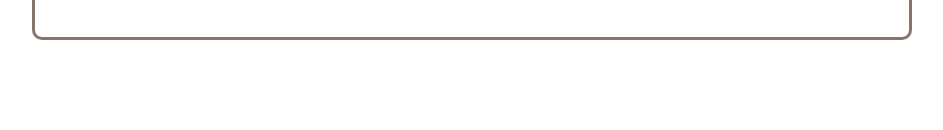
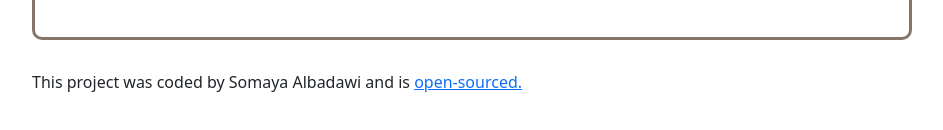
Before and after one commit to SomayaAl/react-dictionary-project, a React (Create React App) app: page / in a window 1280 px wide. Shown: the part 568-698 px from the top of the page, without its empty margins (168-1111 px from the left). Built offline with nearby package versions, Linux system fonts and the light colour scheme.

Commit message:
Added footer and link to github

```diff
--- a/src/App.js
+++ b/src/App.js
@@ -5,8 +5,20 @@
 function App() {
   return (
     <div className="App">
-      <header className="App-header"><img src={banner} className="App-banner img-fluid" alt="banner"/></header>
+      <header className="App-header">
+        <img src={banner} className="App-banner img-fluid" alt="banner" />
+      </header>
       <Dictionary />
+      <footer>
+        This project was coded by Somaya Albadawi and is{" "}
+        <a
+          href="https://github.com/SomayaAl/react-dictionary-project"
+          target="_blank"
+          rel="noreferrer"
+        >
+          open-sourced.
+        </a>
+      </footer>
     </div>
   );
 }
```
